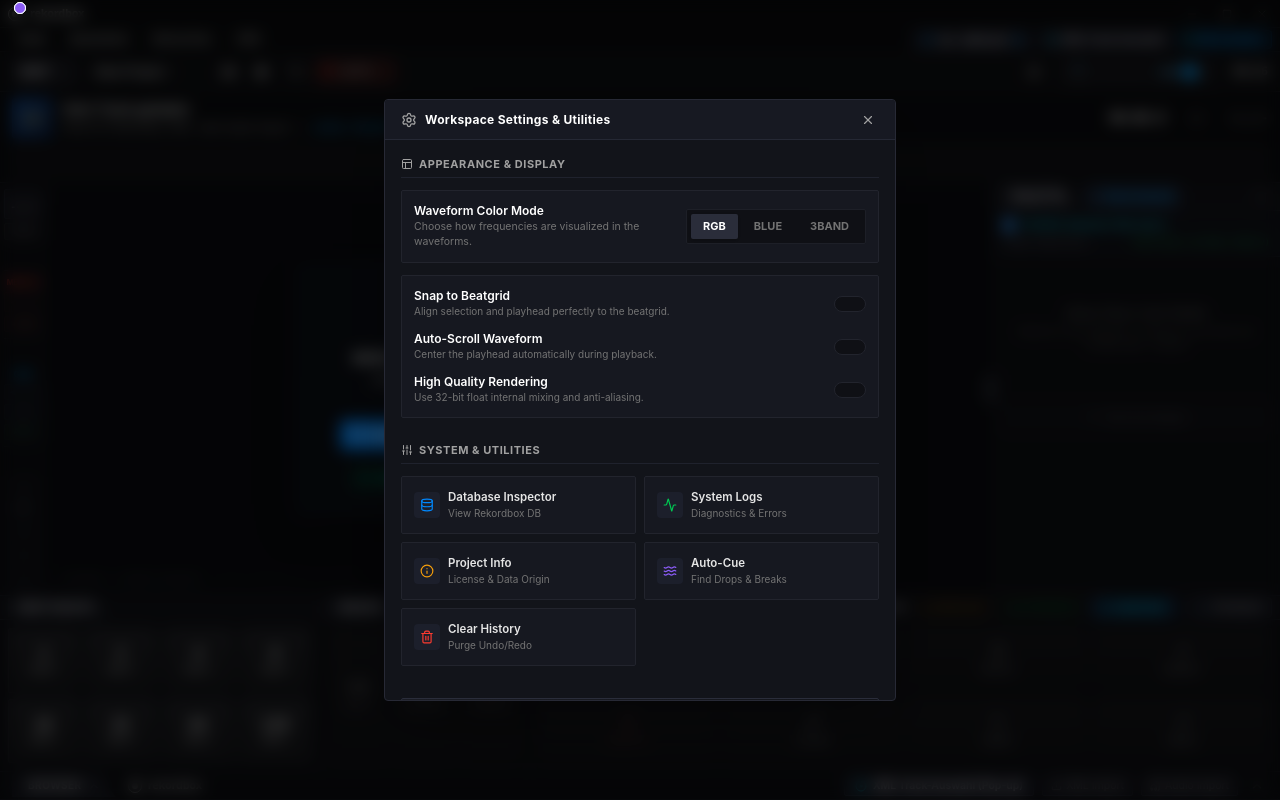
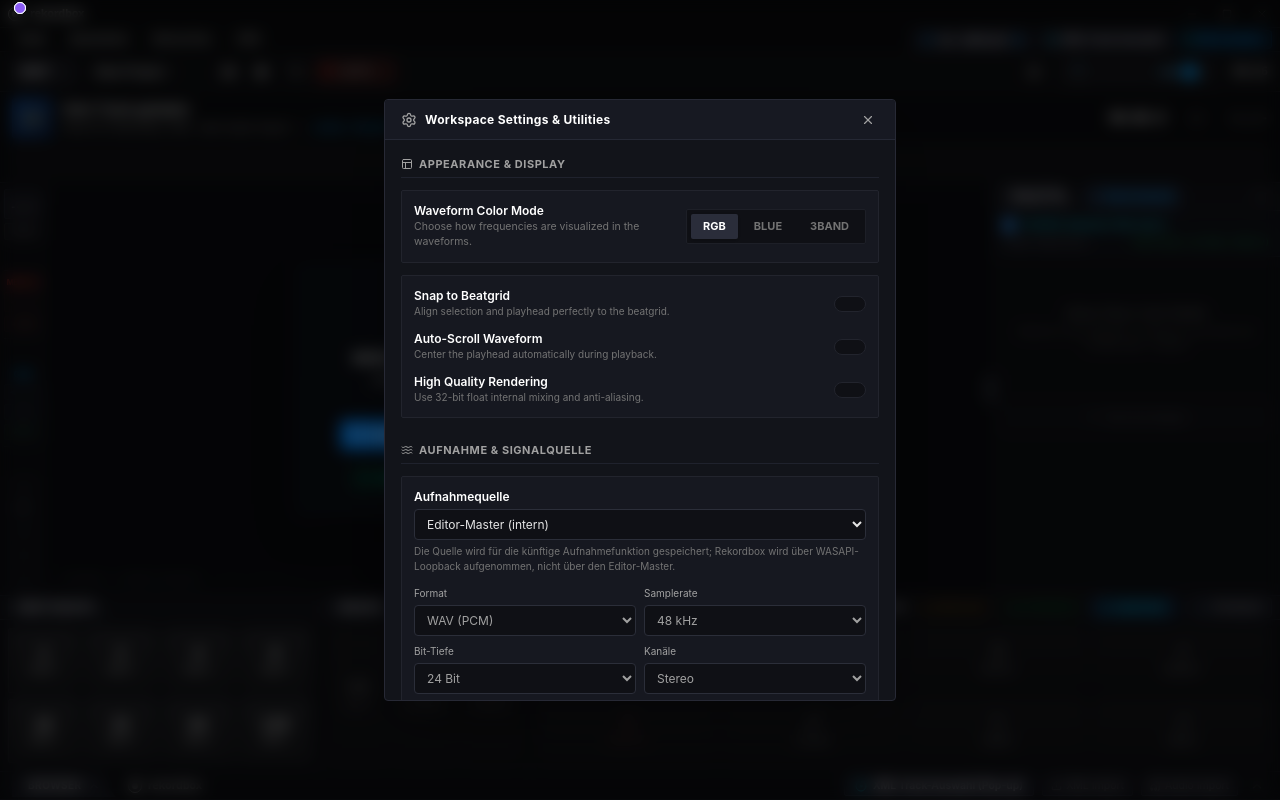
Before and after one commit to Airdox/airdox_editor, a React (Vite) app: page / in a window 1280 px wide. Both pictures are taken after a click on the button 1034 px from the left and 71 px from the top of the page. Built offline with nearby package versions, Linux system fonts and the light colour scheme; a web font is replaced by a local one.

Commit message:
feat: add configurable recording settings to workspace settings modal
Co-authored-by: arena-agent <297053741+arena-agent@users.noreply.github.com>

```diff
--- a/src/App.tsx
+++ b/src/App.tsx
@@ -380,10 +380,30 @@ export default function App() {  // Project state - Stringent Empty Project (Mas
   const [feedbackTelemetry, setFeedbackTelemetry] = useState<OperationTelemetry | null>(null);
   const [feedbackModalOpen, setFeedbackModalOpen] = useState<boolean>(false);
   const [settingsModalOpen, setSettingsModalOpen] = useState<boolean>(false);
+  // Recording is configured here, not hard-coded: the eventual recorder can use
+  // the editor master, a microphone/line input, or Windows/Rekordbox loopback.
+  const [recordingSource, setRecordingSource] = useState<'EDITOR_MASTER' | 'AUDIO_INPUT' | 'SYSTEM_LOOPBACK'>(() => {
+    if (typeof window === 'undefined') return 'EDITOR_MASTER';
+    return (window.localStorage.getItem('airdox.recordingSource') as 'EDITOR_MASTER' | 'AUDIO_INPUT' | 'SYSTEM_LOOPBACK') || 'EDITOR_MASTER';
+  });
+  const [recordingFormat, setRecordingFormat] = useState<'WAV' | 'FLAC'>('WAV');
+  const [recordingSampleRate, setRecordingSampleRate] = useState<44100 | 48000>(48000);
+  const [recordingBitDepth, setRecordingBitDepth] = useState<16 | 24 | 32>(24);
+  const [recordingChannels, setRecordingChannels] = useState<'STEREO' | 'MONO'>('STEREO');
+  const [recordingLimiter, setRecordingLimiter] = useState<boolean>(true);
+  const [confirmDestructiveEdits, setConfirmDestructiveEdits] = useState<boolean>(true);
+  const [autoSaveProject, setAutoSaveProject] = useState<boolean>(false);
   const [autoScroll, setAutoScroll] = useState<boolean>(true);
   const [highQualityRendering, setHighQualityRendering] = useState<boolean>(true);
   const [snapToBeatgrid, setSnapToBeatgrid] = useState<boolean>(true);
   const [systemLogModalOpen, setSystemLogModalOpen] = useState<boolean>(false);
+
+  useEffect(() => {
+    window.localStorage?.setItem('airdox.settings', JSON.stringify({
+      recordingSource, recordingFormat, recordingSampleRate, recordingBitDepth,
+      recordingChannels, recordingLimiter, confirmDestructiveEdits, autoSaveProject,
+    }));
+  }, [recordingSource, recordingFormat, recordingSampleRate, recordingBitDepth, recordingChannels, recordingLimiter, confirmDestructiveEdits, autoSaveProject]);
   const [clearHistoryModalOpen, setClearHistoryModalOpen] = useState<boolean>(false);
   const [editAssistantModalOpen, setEditAssistantModalOpen] = useState<boolean>(false);
   const [isGlobalDragging, setIsGlobalDragging] = useState<boolean>(false);
@@ -3059,6 +3079,22 @@ export default function App() {  // Project state - Stringent Empty Project (Mas
         onSetAutoScroll={setAutoScroll}
         highQualityRendering={highQualityRendering}
         onSetHighQualityRendering={setHighQualityRendering}
+        recordingSource={recordingSource}
+        onSetRecordingSource={setRecordingSource}
+        recordingFormat={recordingFormat}
+        onSetRecordingFormat={setRecordingFormat}
+        recordingSampleRate={recordingSampleRate}
+        onSetRecordingSampleRate={setRecordingSampleRate}
+        recordingBitDepth={recordingBitDepth}
+        onSetRecordingBitDepth={setRecordingBitDepth}
+        recordingChannels={recordingChannels}
+        onSetRecordingChannels={setRecordingChannels}
+        recordingLimiter={recordingLimiter}
+        onSetRecordingLimiter={setRecordingLimiter}
+        confirmDestructiveEdits={confirmDestructiveEdits}
+        onSetConfirmDestructiveEdits={setConfirmDestructiveEdits}
+        autoSaveProject={autoSaveProject}
+        onSetAutoSaveProject={setAutoSaveProject}
       />
       {activeTrack && (
         <>
--- a/src/components/Modals/WorkspaceSettingsModal.tsx
+++ b/src/components/Modals/WorkspaceSettingsModal.tsx
@@ -1,6 +1,9 @@
 import React from 'react';
 import { X, Settings, Info, Database, Activity, Trash2, Layout, Sliders, Waves } from 'lucide-react';
 import { WaveformMode } from '../../types/rekordbox';
+
+export type RecordingSource = 'EDITOR_MASTER' | 'AUDIO_INPUT' | 'SYSTEM_LOOPBACK';
+export type RecordingFormat = 'WAV' | 'FLAC';
 
 interface WorkspaceSettingsModalProps {
   isOpen: boolean;
@@ -18,6 +21,22 @@ interface WorkspaceSettingsModalProps {
   onSetAutoScroll: (val: boolean) => void;
   highQualityRendering: boolean;
   onSetHighQualityRendering: (val: boolean) => void;
+  recordingSource: RecordingSource;
+  onSetRecordingSource: (source: RecordingSource) => void;
+  recordingFormat: RecordingFormat;
+  onSetRecordingFormat: (format: RecordingFormat) => void;
+  recordingSampleRate: 44100 | 48000;
+  onSetRecordingSampleRate: (rate: 44100 | 48000) => void;
+  recordingBitDepth: 16 | 24 | 32;
+  onSetRecordingBitDepth: (depth: 16 | 24 | 32) => void;
+  recordingChannels: 'STEREO' | 'MONO';
+  onSetRecordingChannels: (channels: 'STEREO' | 'MONO') => void;
+  recordingLimiter: boolean;
+  onSetRecordingLimiter: (value: boolean) => void;
+  confirmDestructiveEdits: boolean;
+  onSetConfirmDestructiveEdits: (value: boolean) => void;
+  autoSaveProject: boolean;
+  onSetAutoSaveProject: (value: boolean) => void;
 }
 
 export const WorkspaceSettingsModal: React.FC<WorkspaceSettingsModalProps> = ({
@@ -36,6 +55,22 @@ export const WorkspaceSettingsModal: React.FC<WorkspaceSettingsModalProps> = ({
   onSetAutoScroll,
   highQualityRendering,
   onSetHighQualityRendering,
+  recordingSource,
+  onSetRecordingSource,
+  recordingFormat,
+  onSetRecordingFormat,
+  recordingSampleRate,
+  onSetRecordingSampleRate,
+  recordingBitDepth,
+  onSetRecordingBitDepth,
+  recordingChannels,
+  onSetRecordingChannels,
+  recordingLimiter,
+  onSetRecordingLimiter,
+  confirmDestructiveEdits,
+  onSetConfirmDestructiveEdits,
+  autoSaveProject,
+  onSetAutoSaveProject,
 }) => {
   if (!isOpen) return null;
 
@@ -123,6 +158,36 @@ export const WorkspaceSettingsModal: React.FC<WorkspaceSettingsModalProps> = ({
                   <input type="checkbox" className="sr-only peer" checked={highQualityRendering} onChange={(e) => onSetHighQualityRendering(e.target.checked)} />
                   <div className="w-8 h-4 bg-[#0f1015] border border-[#22242d] peer-focus:outline-none rounded-full peer peer-checked:after:translate-x-full peer-checked:after:border-white after:content-[''] after:absolute after:top-[2px] after:left-[2px] after:bg-neutral-400 peer-checked:after:bg-[#8b5cf6] after:border-neutral-500 after:border after:rounded-full after:h-3 after:w-3 after:transition-all"></div>
                 </label>
+              </div>
+            </div>
+          </div>
+
+          {/* Section: Recording / Capture */}
+          <div className="space-y-3">
+            <h3 className="text-[11px] font-bold text-neutral-400 uppercase tracking-wider flex items-center space-x-1.5 border-b border-[#1f222d] pb-1">
+              <Waves size={12} />
+              <span>Aufnahme & Signalquelle</span>
+            </h3>
+            <div className="bg-[#161820] border border-[#22242d] rounded-xs p-3 space-y-3">
+              <div>
+                <label className="text-xs font-semibold text-white block mb-1">Aufnahmequelle</label>
+                <select value={recordingSource} onChange={(e) => onSetRecordingSource(e.target.value as RecordingSource)} className="w-full bg-[#0f1015] border border-[#2b2e39] text-xs rounded px-2 py-1.5">
+                  <option value="EDITOR_MASTER">Editor-Master (intern)</option>
+                  <option value="AUDIO_INPUT">Mikrofon / Line-In</option>
+                  <option value="SYSTEM_LOOPBACK">Windows / Rekordbox Master (Loopback)</option>
+                </select>
+                <div className="text-[10px] text-neutral-500 mt-1">Die Quelle wird für die künftige Aufnahmefunktion gespeichert; Rekordbox wird über WASAPI-Loopback aufgenommen, nicht über den Editor-Master.</div>
+              </div>
+              <div className="grid grid-cols-2 gap-2">
+                <label className="text-[10px] text-neutral-400">Format<select value={recordingFormat} onChange={(e) => onSetRecordingFormat(e.target.value as RecordingFormat)} className="mt-1 w-full bg-[#0f1015] border border-[#2b2e39] text-xs rounded px-2 py-1.5"><option value="WAV">WAV (PCM)</option><option value="FLAC">FLAC</option></select></label>
+                <label className="text-[10px] text-neutral-400">Samplerate<select value={recordingSampleRate} onChange={(e) => onSetRecordingSampleRate(Number(e.target.value) as 44100 | 48000)} className="mt-1 w-full bg-[#0f1015] border border-[#2b2e39] text-xs rounded px-2 py-1.5"><option value="44100">44.1 kHz</option><option value="48000">48 kHz</option></select></label>
+                <label className="text-[10px] text-neutral-400">Bit-Tiefe<select value={recordingBitDepth} onChange={(e) => onSetRecordingBitDepth(Number(e.target.value) as 16 | 24 | 32)} className="mt-1 w-full bg-[#0f1015] border border-[#2b2e39] text-xs rounded px-2 py-1.5"><option value="16">16 Bit</option><option value="24">24 Bit</option><option value="32">32 Bit Float</option></select></label>
+                <label className="text-[10px] text-neutral-400">Kanäle<select value={recordingChannels} onChange={(e) => onSetRecordingChannels(e.target.value as 'STEREO' | 'MONO')} className="mt-1 w-full bg-[#0f1015] border border-[#2b2e39] text-xs rounded px-2 py-1.5"><option value="STEREO">Stereo</option><option value="MONO">Mono</option></select></label>
+              </div>
+              <div className="space-y-2 border-t border-[#252834] pt-2">
+                <label className="flex items-center justify-between text-xs text-neutral-200"><span>Soft-Limiter gegen Clipping</span><input type="checkbox" checked={recordingLimiter} onChange={(e) => onSetRecordingLimiter(e.target.checked)} /></label>
+                <label className="flex items-center justify-between text-xs text-neutral-200"><span>Vor destruktiven Befehlen bestätigen</span><input type="checkbox" checked={confirmDestructiveEdits} onChange={(e) => onSetConfirmDestructiveEdits(e.target.checked)} /></label>
+                <label className="flex items-center justify-between text-xs text-neutral-200"><span>Projekt automatisch sichern</span><input type="checkbox" checked={autoSaveProject} onChange={(e) => onSetAutoSaveProject(e.target.checked)} /></label>
               </div>
             </div>
           </div>
```
